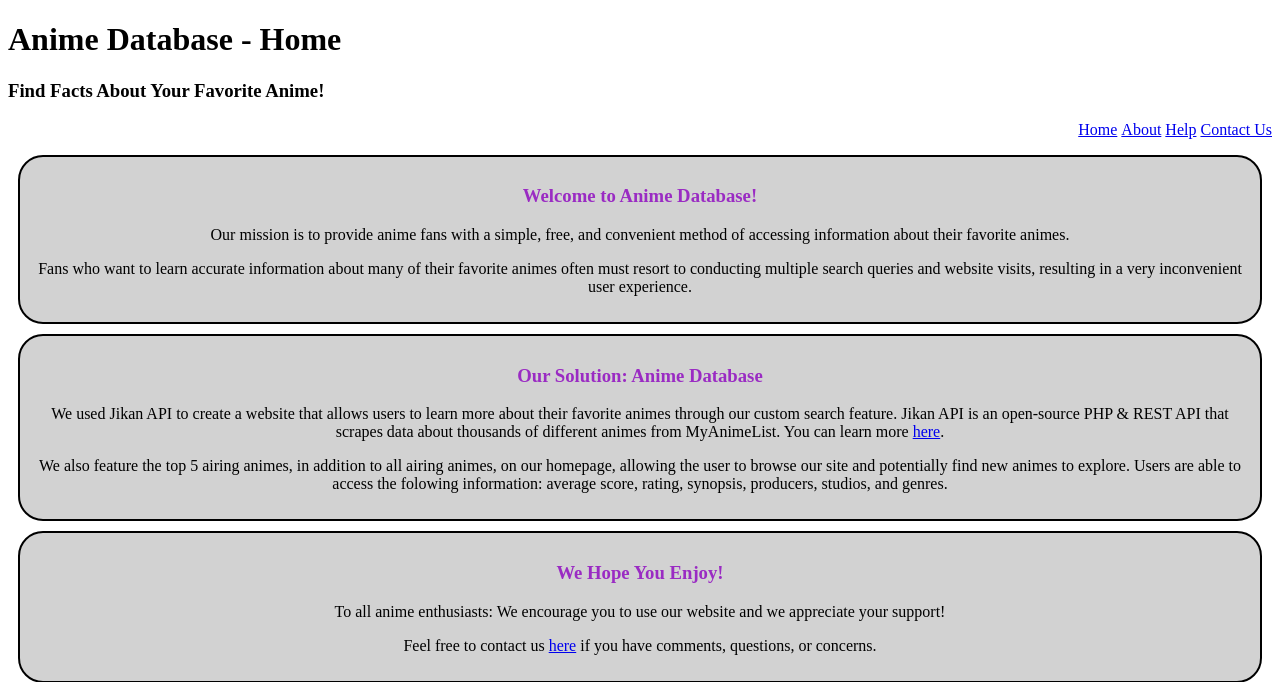
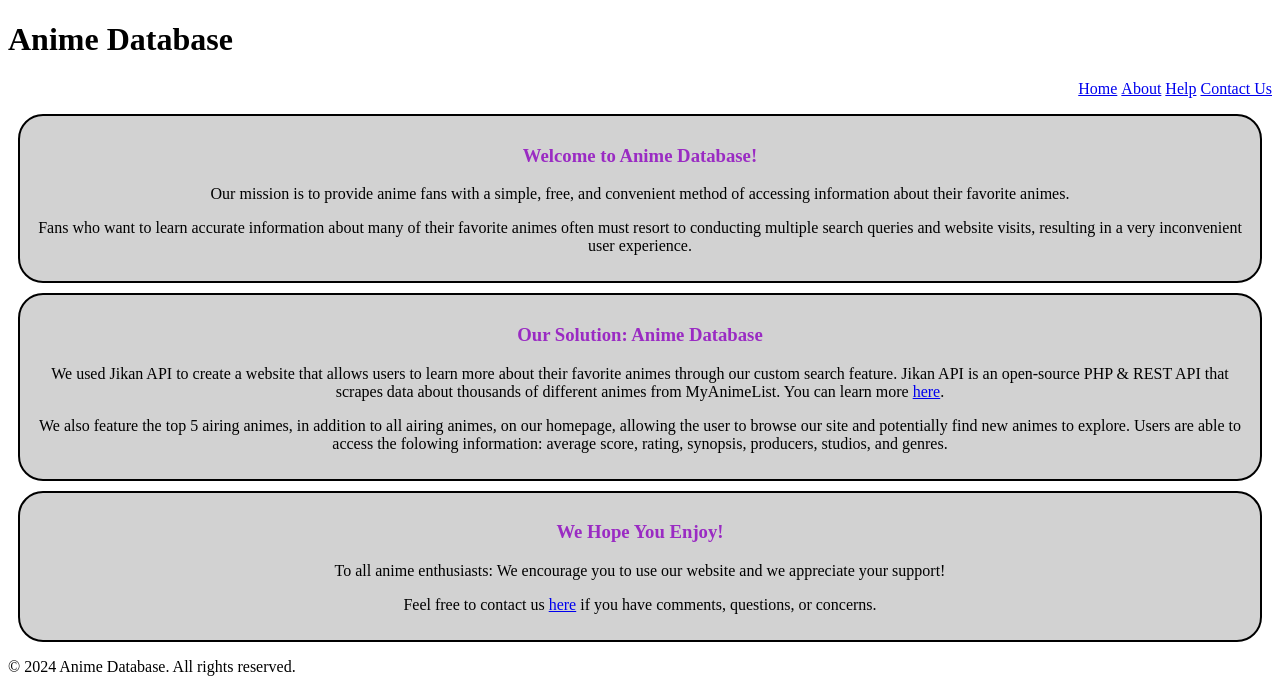
Before and after one commit to Slydawgz/INST377-Group-Project_Final, a Django app: page /about/ in a window 1280 px wide. Shown: the top 682 px of the page. Run offline with Django 5.2, Linux system fonts and the light colour scheme; some libraries are stand-ins or nearby versions.

Commit message:
Update Master.html

```diff
--- a/templates/Master.html
+++ b/templates/Master.html
@@ -11,14 +11,14 @@
     <link rel="stylesheet" href="{% static 'css/Button.css' %}">
     <link rel="stylesheet" href="{% static 'css/Anime_viewing.css' %}">
     <link rel="stylesheet" href="{% static 'css/Anime_details.css' %}">
+    <link rel="stylesheet" href="{% static 'css/Help.css' %}">
     <!--Image Slider-->
     <script src="https://rawgit.com/ruyadorno/simple-slider/master/dist/simpleslider.min.js"></script>
 </head>
 <body>
     <!-- Header -->
     <header id="headerSection">
-        <h1 id="pageTitle">Anime Database - Home</h1>
-        <h3>Find Facts About Your Favorite Anime!</h3>
+        <h1 id="pageTitle">Anime Database </h1>
     </header>
 
     <!-- Navigation bar -->
@@ -33,6 +33,7 @@
 
     <main>
         {% block content %}{% endblock %}
+
     </main>
 
     <!-- Footer -->
```
